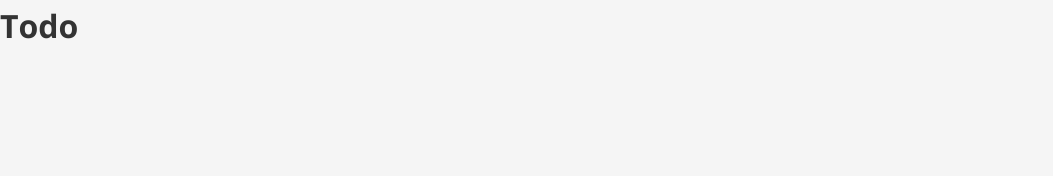
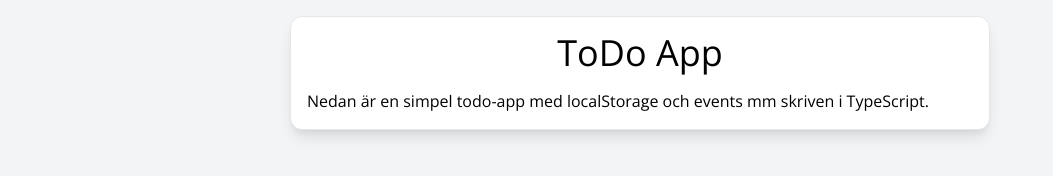
Before and after one commit to jine/todo-app, a website: page public/index.html in a window 1280 px wide. Shown: the whole page, without its empty margins (0-1053 px from the left). Drawn offline with nearby package versions, Linux system fonts and the light colour scheme.

Commit message:
Now tailwind works, pew

```diff
--- a/public/index.html
+++ b/public/index.html
@@ -4,15 +4,14 @@
     <meta charset="UTF-8">
     <meta name="viewport" content="width=device-width, initial-scale=1.0">
     <title>Todo App</title>
+    <script src="https://cdn.tailwindcss.com"></script>
     <link href="https://fonts.googleapis.com/css2?family=Open+Sans:wght@400;700&display=swap" rel="stylesheet">
-    <link rel="stylesheet" href="reset.css">
-    <link rel="stylesheet" href="stylesheet.css">
-    <link href="https://cdn.tailwindcss.com" rel="stylesheet">
     <script src="../dist/index.js"></script>
 </head>
 <body class="bg-gray-100 font-['Open_Sans']">
-    <div class="bg-white max-w-[700px] mx-auto p-4 border border-gray-200 shadow-lg">
-        <h1>Todo</h1>
+    <div class="bg-white max-w-[700px] mx-auto p-4 m-4 rounded-xl border border-gray-200 shadow-lg">
+        <h1 class="mb-4 text-4xl text-center">ToDo App</h1>
+        <p>Nedan är en simpel todo-app med localStorage och events mm skriven i TypeScript.</P>
     </div>
 </body>
 </html>
--- a/public/reset.css
+++ /dev/null
@@ -1,13 +0,0 @@
-* {
-  margin: 0;
-  padding: 0;
-  box-sizing: border-box;
-}
-
-html, body {
-  height: 100%;
-}
-
-body {
-  line-height: 1.6;
-}
--- a/public/stylesheet.css
+++ /dev/null
@@ -1,13 +0,0 @@
-:root {
-  --primary-color: #333333;
-  --secondary-color: #666666;
-  --background-color: #f5f5f5;
-  --container-bg: #ffffff;
-  --font-family: 'Open Sans', sans-serif;
-}
-
-body {
-  font-family: var(--font-family);
-  color: var(--primary-color);
-  background-color: var(--background-color);
-}
```
